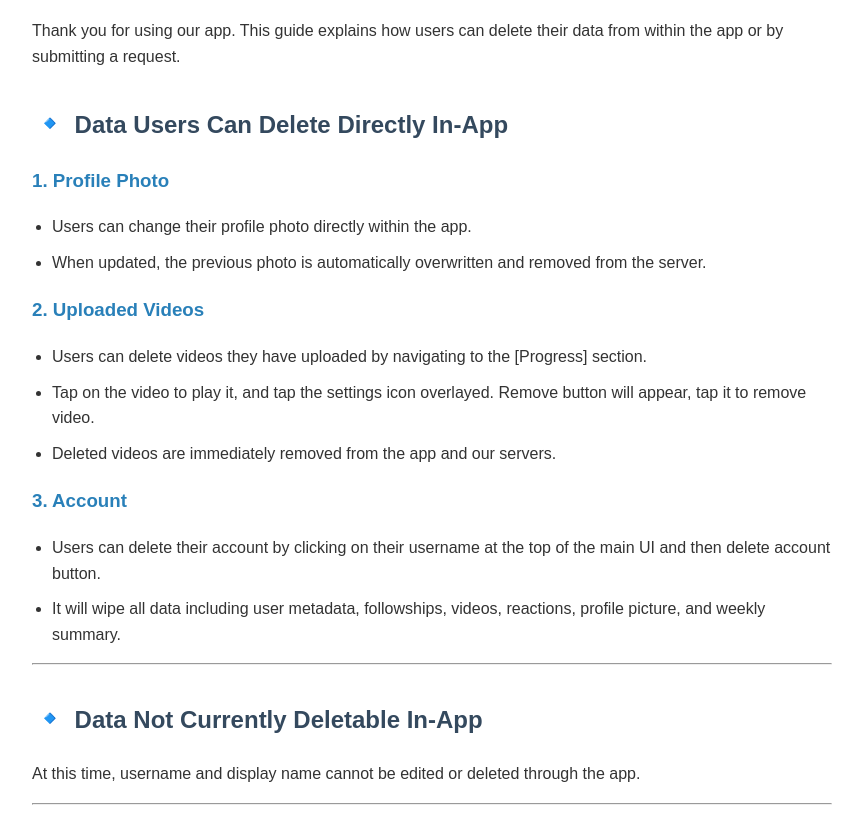
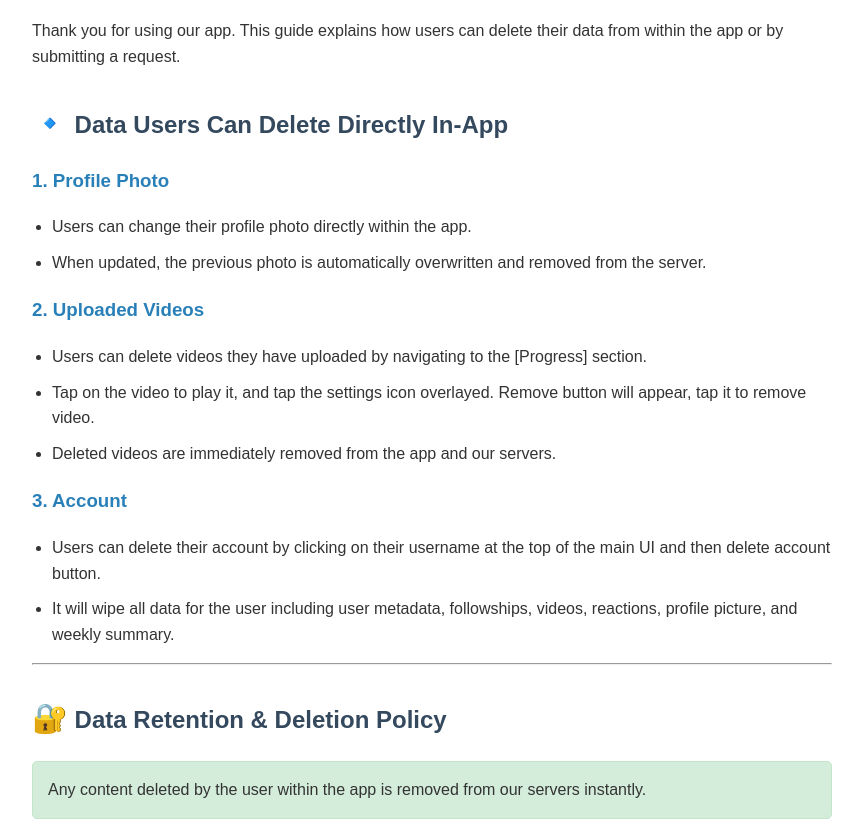
Before and after one commit to seildancer/LumberjackPages, a plain HTML site: page data-deletion/index.html in a window 1280 px wide. Shown: the part 118-950 px from the top of the page, without its empty margins (208-1071 px from the left). Drawn offline with Linux system fonts and the light colour scheme.

Commit message:
Update /data-deletion/index.html

```diff
--- a/data-deletion/index.html
+++ b/data-deletion/index.html
@@ -90,13 +90,8 @@
     <h3>3. <strong>Account</strong></h3>
     <ul>
         <li>Users can delete their account by clicking on their username at the top of the main UI and then delete account button.</li>
-        <li>It will wipe all data including user metadata, followships, videos, reactions, profile picture, and weekly summary.</li>
+        <li>It will wipe all data for the user including user metadata, followships, videos, reactions, profile picture, and weekly summary.</li>
     </ul>
-
-    <hr>
-
-    <h2><span class="emoji">🔹</span> Data Not Currently Deletable In-App</h2>
-    <p>At this time, username and display name cannot be edited or deleted through the app.</p>
 
     <hr>
 
```
